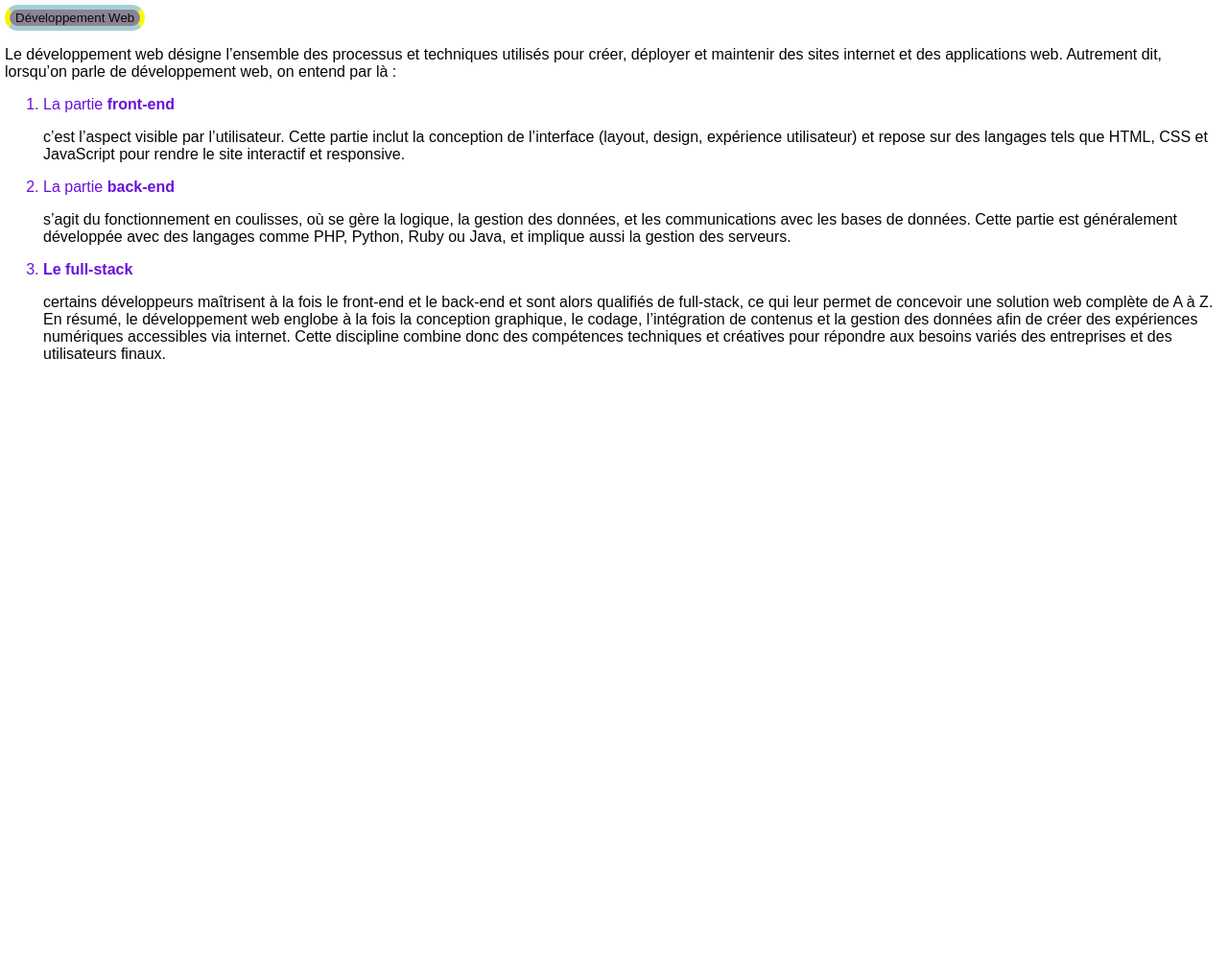
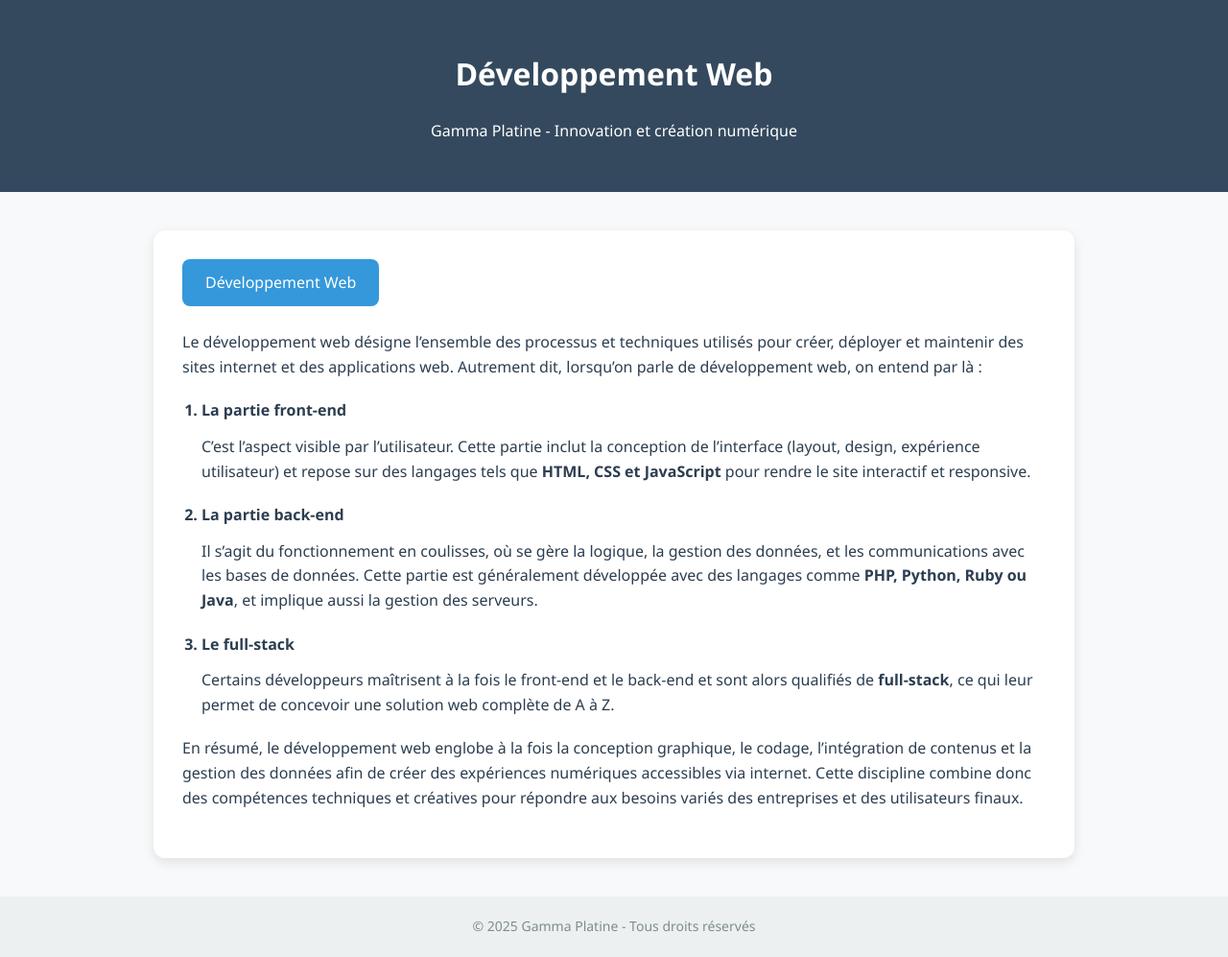
Before and after one commit to manegabechris/gamma-platine, a website: page developement web.html in a window 1280 px wide. Shown: the whole page at 96% size. Before the commit the page ends 800 px from the top, so only its background shows below. Drawn offline with Linux system fonts and the light colour scheme.

Commit message:
Update developement web.html
Signed-off-by: manegabe chris <191008699+manegabechris@users.noreply.github.com>

```diff
--- a/developement web.html
+++ b/developement web.html
@@ -1,23 +1,123 @@
 <!DOCTYPE html>
-<html lang="en">
+<html lang="fr">
 <head>
   <meta charset="UTF-8">
   <meta name="viewport" content="width=device-width, initial-scale=1.0">
-    <title>Document</title>
-    <link rel="stylesheet" href="Styles.CSS">
+  <title>Développement Web - Gamma Platine</title>
+  <style>
+    body {
+      margin: 0;
+      font-family: 'Segoe UI', sans-serif;
+      background-color: #f8f9fa;
+      color: #2c3e50;
+      line-height: 1.6;
+    }
+
+    header {
+      background-color: #34495e;
+      color: white;
+      padding: 30px;
+      text-align: center;
+    }
+
+    .container {
+      max-width: 900px;
+      margin: 40px auto;
+      padding: 30px;
+      background-color: #ffffff;
+      border-radius: 12px;
+      box-shadow: 0 4px 12px rgba(0, 0, 0, 0.1);
+    }
+
+    .btn {
+      display: inline-block;
+      background-color: #3498db;
+      color: #fff;
+      padding: 12px 24px;
+      font-size: 16px;
+      border: none;
+      border-radius: 8px;
+      cursor: pointer;
+      transition: background-color 0.3s ease, transform 0.2s ease;
+      margin-bottom: 20px;
+      text-decoration: none;
+    }
+
+    .btn:hover {
+      background-color: #2980b9;
+      transform: scale(1.05);
+    }
+
+    h2 {
+      color: #2c3e50;
+      margin-top: 0;
+    }
+
+    ol {
+      padding-left: 20px;
+    }
+
+    li {
+      margin-bottom: 12px;
+      font-weight: bold;
+    }
+
+    p {
+      margin-top: 5px;
+      margin-bottom: 20px;
+    }
+
+    footer {
+      text-align: center;
+      padding: 20px;
+      margin-top: 40px;
+      background-color: #ecf0f1;
+      font-size: 14px;
+      color: #7f8c8d;
+    }
+
+    @media (max-width: 600px) {
+      .container {
+        padding: 20px;
+        margin: 20px;
+      }
+
+      .btn {
+        width: 100%;
+        text-align: center;
+      }
+    }
+  </style>
 </head>
 <body>
-    <button>développement web</button>
-<br>
+
+  <header>
+    <h1>Développement Web</h1>
+    <p>Gamma Platine - Innovation et création numérique</p>
+  </header>
+
+  <div class="container">
+    <a href="#" class="btn">Développement Web</a>
+
     <p>Le développement web désigne l’ensemble des processus et techniques utilisés pour créer, déployer et maintenir des sites internet et des applications web. Autrement dit, lorsqu’on parle de développement web, on entend par là :</p>
+
     <ol>
       <li>La partie <strong>front-end</strong></li>
-      <p>c’est l’aspect visible par l’utilisateur. Cette partie inclut la conception de l’interface (layout, design, expérience utilisateur) et repose sur des langages tels que HTML, CSS et JavaScript pour rendre le site interactif et responsive.</p>
-         <li>La partie  <strong>back-end</strong></li>
-         <p> s’agit du fonctionnement en coulisses, où se gère la logique, la gestion des données, et les communications avec les bases de données. Cette partie est généralement développée avec des langages comme PHP, Python, Ruby ou Java, et implique aussi la gestion des serveurs.</p>
-            <li><strong>Le full-stack </strong></li>
-            <p>certains développeurs maîtrisent à la fois le front-end et le back-end et sont alors qualifiés de full-stack, ce qui leur permet de concevoir une solution web complète de A à Z.
-                 En résumé, le développement web englobe à la fois la conception graphique, le codage, l’intégration de contenus et la gestion des données afin de créer des expériences numériques accessibles via internet. Cette discipline combine donc des compétences techniques et créatives pour répondre aux besoins variés des entreprises et des utilisateurs finaux.</p>
+      <p>C’est l’aspect visible par l’utilisateur. Cette partie inclut la conception de l’interface (layout, design, expérience utilisateur) et repose sur des langages tels que <strong>HTML, CSS et JavaScript</strong> pour rendre le site interactif et responsive.</p>
+
+      <li>La partie <strong>back-end</strong></li>
+      <p>Il s’agit du fonctionnement en coulisses, où se gère la logique, la gestion des données, et les communications avec les bases de données. Cette partie est généralement développée avec des langages comme <strong>PHP, Python, Ruby ou Java</strong>, et implique aussi la gestion des serveurs.</p>
+
+      <li><strong>Le full-stack</strong></li>
+      <p>Certains développeurs maîtrisent à la fois le front-end et le back-end et sont alors qualifiés de <strong>full-stack</strong>, ce qui leur permet de concevoir une solution web complète de A à Z.</p>
     </ol>
+
+    <p>En résumé, le développement web englobe à la fois la conception graphique, le codage, l’intégration de contenus et la gestion des données afin de créer des expériences numériques accessibles via internet. Cette discipline combine donc des compétences techniques et créatives pour répondre aux besoins variés des entreprises et des utilisateurs finaux.</p>
+  </div>
+
+  <footer>
+    &copy; 2025 Gamma Platine - Tous droits réservés
+  </footer>
+
 </body>
 </html>
```
Lines whose indentation alone changed are shown as unchanged.
